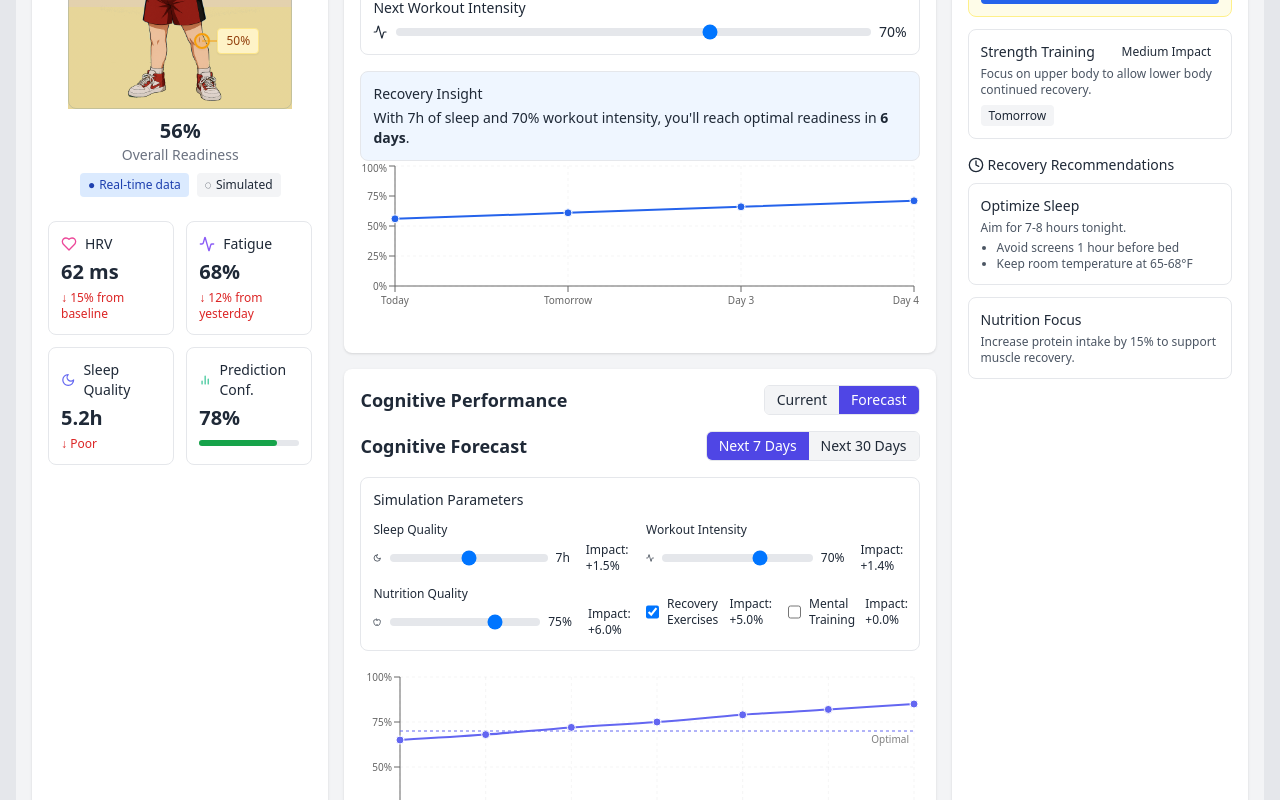
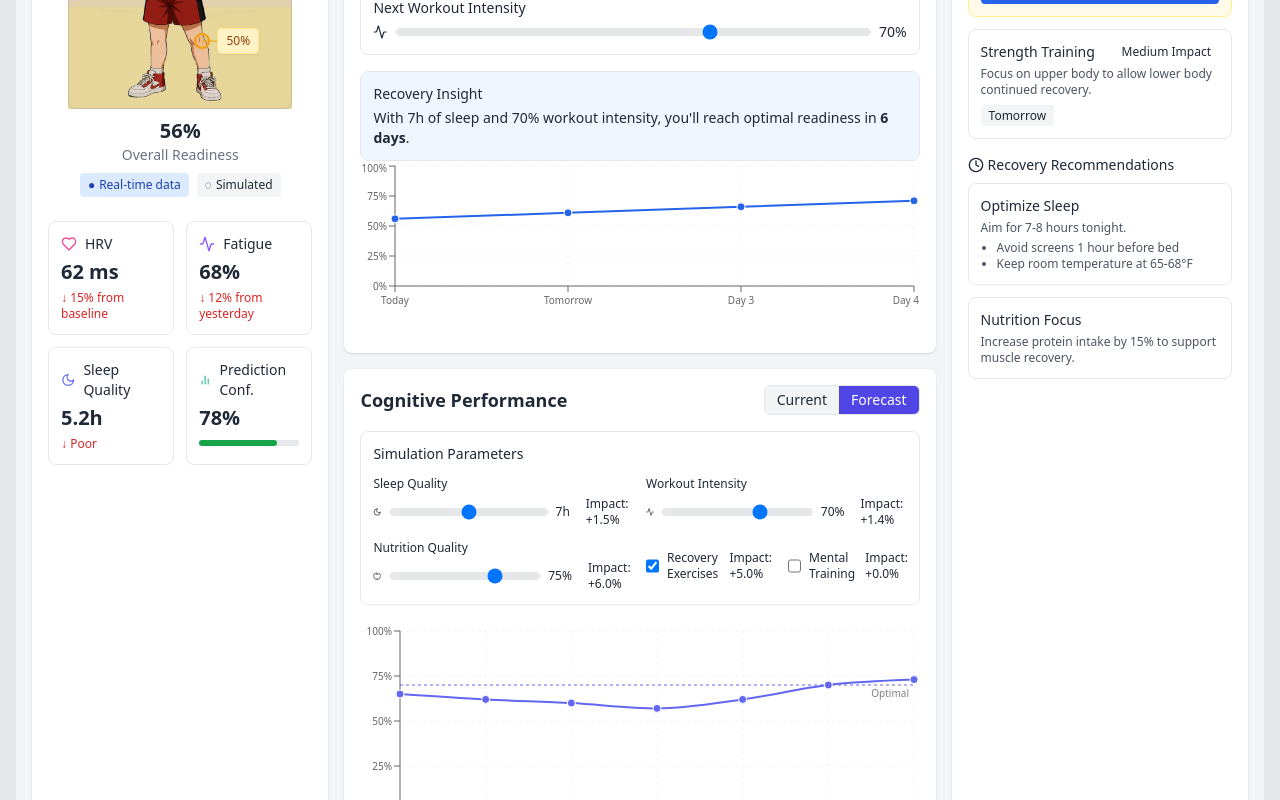
Before and after one commit to VolkerFelix/digital-twin-app, a React (Create React App) app: page / in a window 1280 px wide. Both pictures are taken after a click on the button "Forecast". Shown: the part 445-1245 px from the top of the page. Built offline with nearby package versions, Linux system fonts and the light colour scheme.

Commit message:
Adapted dates to user story 1

```diff
--- a/src/components/simulation/CognitiveForecastPanel.jsx
+++ b/src/components/simulation/CognitiveForecastPanel.jsx
@@ -38,26 +38,6 @@ const CognitiveForecastPanel = () => {
 
   return (
     <div className="w-full">
-      <div className="flex justify-between items-center mb-4">
-        <h2 className="text-lg font-semibold">Cognitive Forecast</h2>
-
-        {/* Time range selector */}
-        <div className="flex rounded-md overflow-hidden border">
-          <button
-            className={`px-3 py-1 text-sm ${forecastRange === '7days' ? 'bg-indigo-600 text-white' : 'bg-gray-100'}`}
-            onClick={() => setForecastRange('7days')}
-          >
-            Next 7 Days
-          </button>
-          <button
-            className={`px-3 py-1 text-sm ${forecastRange === '30days' ? 'bg-indigo-600 text-white' : 'bg-gray-100'}`}
-            onClick={() => setForecastRange('30days')}
-          >
-            Next 30 Days
-          </button>
-        </div>
-      </div>
-
       {/* Simulation Controls */}
       <div className="mb-4 p-3 border rounded-lg">
         <h3 className="text-sm font-medium mb-3">Simulation Parameters</h3>
--- a/src/context/DigitalTwinContext.js
+++ b/src/context/DigitalTwinContext.js
@@ -101,7 +101,7 @@ const initialState = {
   cognitiveForecast: [
     {
       day: 0,
-      date: '2025-04-25',
+      date: '2025-04-27',
       label: 'Today',
       predicted: 65,
       confidenceLower: 60,
@@ -112,9 +112,9 @@ const initialState = {
     },
     {
       day: 1,
-      date: '2025-04-26',
+      date: '2025-04-28',
       label: 'Tomorrow',
-      predicted: 68,
+      predicted: 62,
       confidenceLower: 62,
       confidenceUpper: 74,
       sleepImpact: 9.0,
@@ -123,9 +123,9 @@ const initialState = {
     },
     {
       day: 2,
-      date: '2025-04-27',
-      label: 'Sun, Apr 27',
-      predicted: 72,
+      date: '2025-04-29',
+      label: 'Tue, Apr 29',
+      predicted: 60,
       confidenceLower: 65,
       confidenceUpper: 79,
       sleepImpact: 9.5,
@@ -134,9 +134,9 @@ const initialState = {
     },
     {
       day: 3,
-      date: '2025-04-28',
-      label: 'Mon, Apr 28',
-      predicted: 75,
+      date: '2025-04-30',
+      label: 'Weg, Apr 30',
+      predicted: 57,
       confidenceLower: 67,
       confidenceUpper: 83,
       sleepImpact: 10.0,
@@ -145,9 +145,9 @@ const initialState = {
     },
     {
       day: 4,
-      date: '2025-04-29',
-      label: 'Tue, Apr 29',
-      predicted: 79,
+      date: '2025-05-01',
+      label: 'Thu, May 1',
+      predicted: 62,
       confidenceLower: 70,
       confidenceUpper: 88,
       sleepImpact: 10.5,
@@ -156,9 +156,9 @@ const initialState = {
     },
     {
       day: 5,
-      date: '2025-04-30',
-      label: 'Wed, Apr 30',
-      predicted: 82,
+      date: '2025-05-02',
+      label: 'Fri, May 2',
+      predicted: 70,
       confidenceLower: 72,
       confidenceUpper: 92,
       sleepImpact: 11.0,
@@ -167,9 +167,9 @@ const initialState = {
     },
     {
       day: 6,
-      date: '2025-05-01',
-      label: 'Thu, May 1',
-      predicted: 85,
+      date: '2025-05-03',
+      label: 'Sat, May 3',
+      predicted: 73,
       confidenceLower: 74,
       confidenceUpper: 96,
       sleepImpact: 11.5,
```
